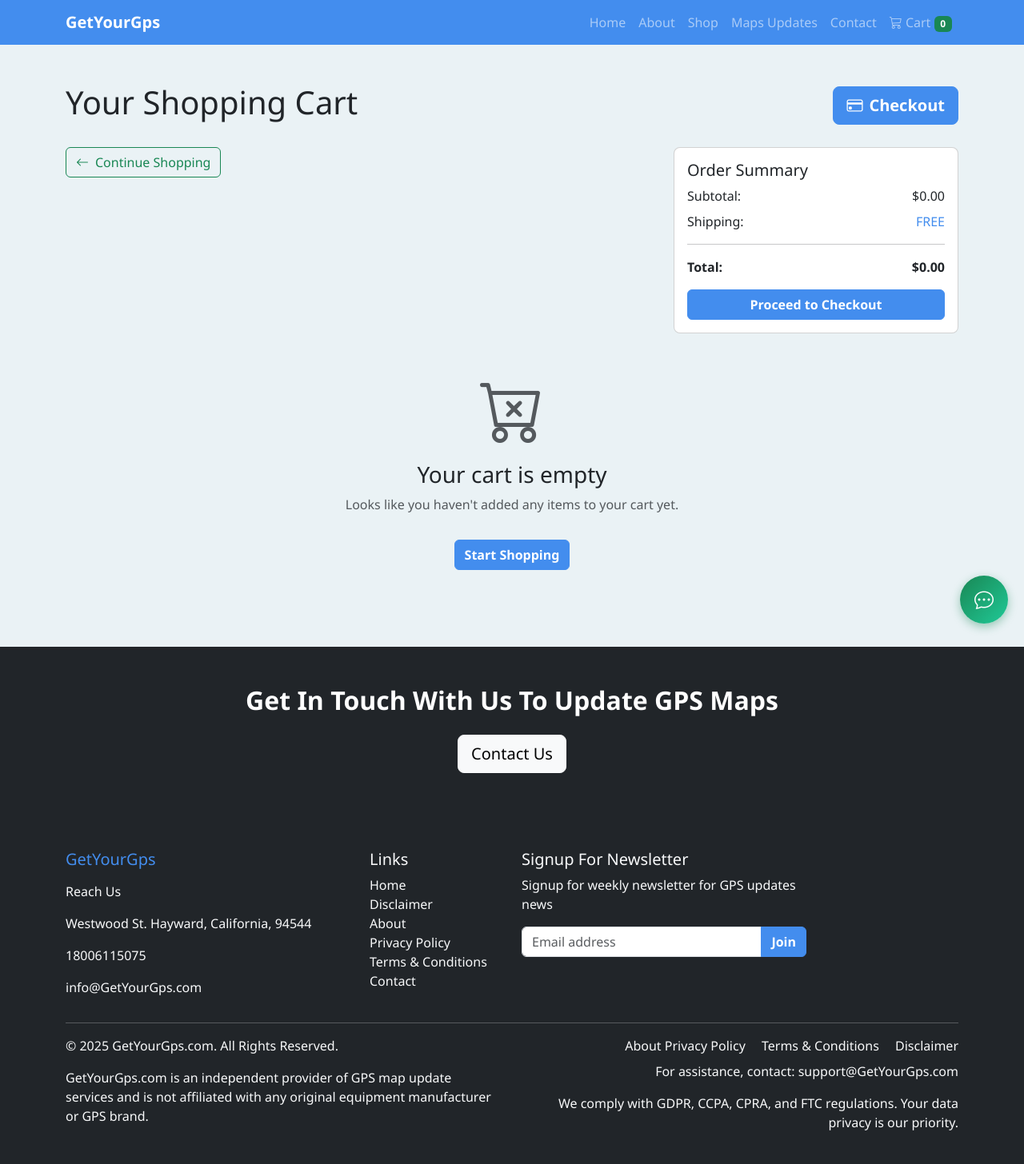
After one commit to ItachiUchiha7777/GPS-Site, a Flask app: page /cart in a window 1280 px wide. The commit adds this page. Shown: the whole page at 80% size. Run offline with Flask 3, Linux system fonts and the light colour scheme.

Commit message:
cart added

```diff
--- a/app.py
+++ b/app.py
@@ -1,5 +1,6 @@
 from flask import Flask, render_template
 from data import products  # Import products from data.py
+import random
 
 app = Flask(__name__)
 
@@ -31,8 +32,13 @@ def privacy():
 @app.route("/terms")
 def terms():
     return render_template('terms.html')
+@app.route('/cart')
+def cart():
+    return render_template('cart.html')
 
-import random
+@app.route('/checkout')
+def checkout():
+    return render_template('checkout.html')
 
 @app.route('/product/<int:id>')
 def product_detail(id):
--- a/templates/base.html
+++ b/templates/base.html
@@ -238,6 +238,12 @@
                     <li class="nav-item">
                         <a class="nav-link {% if request.endpoint == 'contact' %}active{% endif %}" href="{{ url_for('contact') }}">Contact</a>
                     </li>
+                    <li class="nav-item">
+    <a class="nav-link" href="{{ url_for('cart') }}">
+        <i class="bi bi-cart3"></i> Cart
+        <span class="cart-count badge bg-success">0</span>
+    </a>
+</li>
                 </ul>
             </div>
         </div>
--- /dev/null
+++ b/templates/cart.html
@@ -0,0 +1,160 @@
+{% extends "base.html" %}
+
+{% block title %}Shopping Cart - GetYourGps{% endblock %}
+
+{% block content %}
+<div class="container py-5">
+    <div class="row">
+        <div class="col-12">
+            <div class="d-flex justify-content-between align-items-center mb-4">
+                <h1>Your Shopping Cart</h1>
+                <a href="{{ url_for('checkout') }}" class="btn btn-success btn-lg">
+                    <i class="bi bi-credit-card me-2"></i>Checkout
+                </a>
+            </div>
+
+            <div id="cartItems">
+                <!-- Cart items will be loaded dynamically with JavaScript -->
+            </div>
+
+            <div class="row mt-4">
+                <div class="col-md-8">
+                    <a href="{{ url_for('shop') }}" class="btn btn-outline-success">
+                        <i class="bi bi-arrow-left me-2"></i>Continue Shopping
+                    </a>
+                </div>
+                <div class="col-md-4">
+                    <div class="card">
+                        <div class="card-body">
+                            <h5 class="card-title">Order Summary</h5>
+                            <div class="d-flex justify-content-between mb-2">
+                                <span>Subtotal:</span>
+                                <span id="cartSubtotal">$0.00</span>
+                            </div>
+                            <div class="d-flex justify-content-between mb-2">
+                                <span>Shipping:</span>
+                                <span class="text-success">FREE</span>
+                            </div>
+                            <hr>
+                            <div class="d-flex justify-content-between mb-3">
+                                <strong>Total:</strong>
+                                <strong id="cartTotal">$0.00</strong>
+                            </div>
+                            <a href="{{ url_for('checkout') }}" class="btn btn-success w-100">Proceed to Checkout</a>
+                        </div>
+                    </div>
+                </div>
+            </div>
+
+            <div id="emptyCart" class="text-center py-5 d-none">
+                <i class="bi bi-cart-x display-1 text-muted"></i>
+                <h3 class="mt-3">Your cart is empty</h3>
+                <p class="text-muted">Looks like you haven't added any items to your cart yet.</p>
+                <a href="{{ url_for('shop') }}" class="btn btn-success mt-3">Start Shopping</a>
+            </div>
+        </div>
+    </div>
+</div>
+{% endblock %}
+
+{% block scripts %}
+<script>
+    function loadCart() {
+        const cart = JSON.parse(localStorage.getItem('cart')) || [];
+        const cartItemsContainer = document.getElementById('cartItems');
+        const emptyCart = document.getElementById('emptyCart');
+        const cartSubtotal = document.getElementById('cartSubtotal');
+        const cartTotal = document.getElementById('cartTotal');
+
+        if (cart.length === 0) {
+            cartItemsContainer.innerHTML = '';
+            emptyCart.classList.remove('d-none');
+            cartSubtotal.textContent = '$0.00';
+            cartTotal.textContent = '$0.00';
+            return;
+        }
+
+        emptyCart.classList.add('d-none');
+
+        let html = '';
+        let subtotal = 0;
+
+        cart.forEach(item => {
+            const itemTotal = item.price * item.quantity;
+            subtotal += itemTotal;
+
+            html += `
+            <div class="card mb-3 cart-item" data-id="${item.id}">
+                <div class="card-body">
+                    <div class="row align-items-center">
+                        <div class="col-md-2 col-4">
+                            <img src="${item.image}" alt="${item.name}" class="img-fluid rounded">
+                        </div>
+                        <div class="col-md-4 col-8">
+                            <h5 class="card-title">${item.name}</h5>
+                            <p class="text-success fw-bold">$${item.price.toFixed(2)}</p>
+                        </div>
+                        <div class="col-md-3 col-6 mt-2 mt-md-0">
+                            <div class="input-group">
+                                <button class="btn btn-outline-secondary" type="button" onclick="updateQuantity(${item.id}, ${item.quantity - 1})">-</button>
+                                <input type="number" class="form-control text-center" value="${item.quantity}" min="1" onchange="updateQuantity(${item.id}, parseInt(this.value))">
+                                <button class="btn btn-outline-secondary" type="button" onclick="updateQuantity(${item.id}, ${item.quantity + 1})">+</button>
+                            </div>
+                        </div>
+                        <div class="col-md-3 col-6 text-md-end mt-2 mt-md-0">
+                            <p class="fw-bold">$${itemTotal.toFixed(2)}</p>
+                            <button class="btn btn-sm btn-outline-danger" onclick="removeFromCart(${item.id})">
+                                <i class="bi bi-trash"></i> Remove
+                            </button>
+                        </div>
+                    </div>
+                </div>
+            </div>
+            `;
+        });
+
+        cartItemsContainer.innerHTML = html;
+        cartSubtotal.textContent = `$${subtotal.toFixed(2)}`;
+        cartTotal.textContent = `$${subtotal.toFixed(2)}`;
+    }
+
+    function updateQuantity(productId, newQuantity) {
+        if (newQuantity < 1) newQuantity = 1;
+
+        let cart = JSON.parse(localStorage.getItem('cart')) || [];
+        const itemIndex = cart.findIndex(item => item.id === productId);
+
+        if (itemIndex !== -1) {
+            cart[itemIndex].quantity = newQuantity;
+            localStorage.setItem('cart', JSON.stringify(cart));
+            loadCart();
+            updateCartCount();
+        }
+    }
+
+    function removeFromCart(productId) {
+        let cart = JSON.parse(localStorage.getItem('cart')) || [];
+        cart = cart.filter(item => item.id !== productId);
+        localStorage.setItem('cart', JSON.stringify(cart));
+        loadCart();
+        updateCartCount();
+    }
+
+    function updateCartCount() {
+        const cart = JSON.parse(localStorage.getItem('cart')) || [];
+        const totalItems = cart.reduce((total, item) => total + item.quantity, 0);
+
+        // Update cart count in navbar
+        const cartCountElements = document.querySelectorAll('.cart-count');
+        cartCountElements.forEach(element => {
+            element.textContent = totalItems;
+        });
+    }
+
+    // Initialize cart on page load
+    document.addEventListener('DOMContentLoaded', function() {
+        loadCart();
+        updateCartCount();
+    });
+</script>
+{% endblock %}
--- a/templates/index.html
+++ b/templates/index.html
@@ -25,7 +25,7 @@
             </div>
         </div>
         <div class="row align-items-center">
-            <div class="col-md-6  fs-2.5">
+            <div class="col-md-6  fs-5">
                 <p>At GetYourGps
 , we're committed to keeping you on track with the most up-to-date GPS updates and navigation solutions.</p>
                 <p>Whether you're driving, sailing, cycling, or even playing golf, our expert team ensures your GPS device has the latest maps and software to guide you accurately. With years of experience and a strong focus on precision navigation, we deliver fast, dependable, and easy-to-use GPS update services tailored to your specific needs.</p>
```
Also changed, not shown: templates/checkout.html (added, +289 -0 lines), templates/product_detail.html (+68 -22 lines).
